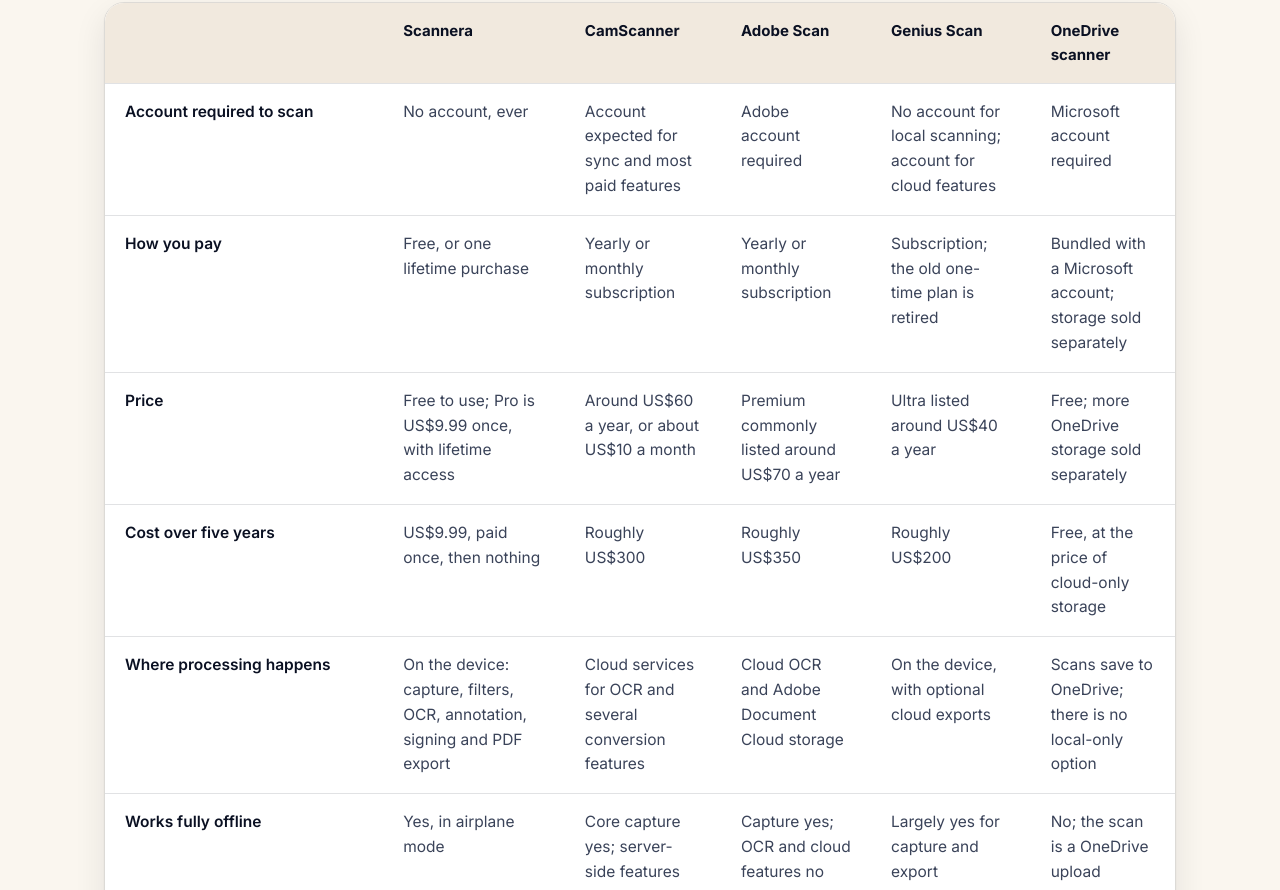
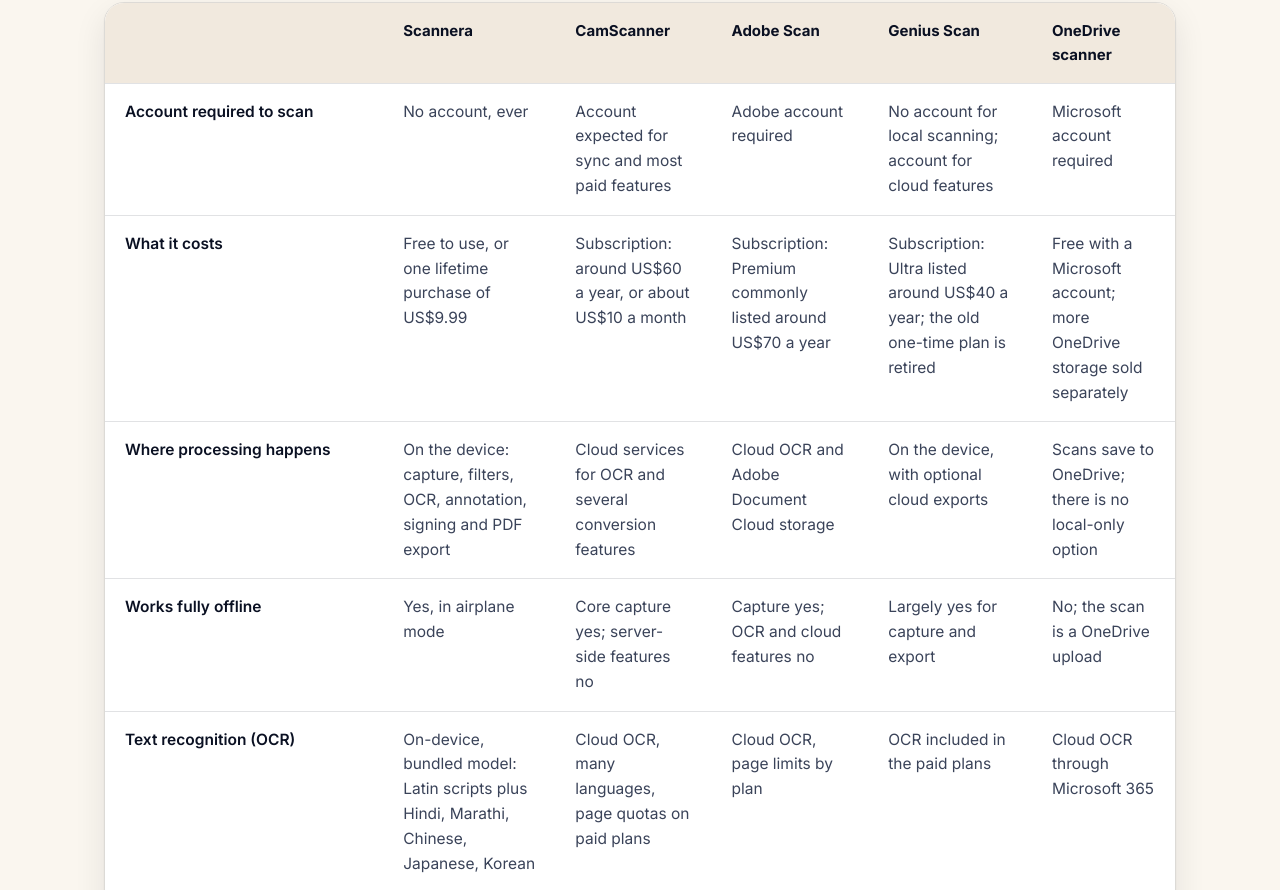
Before and after one commit to Crafting-Apps/Scannera-app, a plain HTML site: page docs/compare/index.html in a window 1280 px wide. Shown: the part 2728-3618 px from the top of the page. Drawn offline with nearby package versions, Linux system fonts and the light colour scheme.

Commit message:
Say the price once, high up
Payment model and price were two rows saying the same thing, so they
are now one "What it costs" row in second place. The five-year total
moves down next to the free tier, where it reads as the consequence
rather than a second price tag.

Co-Authored-By: Claude Opus 5 <noreply@anthropic.com>

```diff
--- a/docs/compare/index.html
+++ b/docs/compare/index.html
@@ -129,28 +129,12 @@
             <td>Microsoft account required</td>
           </tr>
           <tr>
-            <th scope="row">How you pay</th>
-            <td>Free, or one lifetime purchase</td>
-            <td>Yearly or monthly subscription</td>
-            <td>Yearly or monthly subscription</td>
-            <td>Subscription; the old one-time plan is retired</td>
-            <td>Bundled with a Microsoft account; storage sold separately</td>
-          </tr>
-          <tr>
-            <th scope="row">Price</th>
-            <td>Free to use; Pro is US$9.99 once, with lifetime access</td>
-            <td>Around US$60 a year, or about US$10 a month</td>
-            <td>Premium commonly listed around US$70 a year</td>
-            <td>Ultra listed around US$40 a year</td>
-            <td>Free; more OneDrive storage sold separately</td>
-          </tr>
-          <tr>
-            <th scope="row">Cost over five years</th>
-            <td>US$9.99, paid once, then nothing</td>
-            <td>Roughly US$300</td>
-            <td>Roughly US$350</td>
-            <td>Roughly US$200</td>
-            <td>Free, at the price of cloud-only storage</td>
+            <th scope="row">What it costs</th>
+            <td>Free to use, or one lifetime purchase of US$9.99</td>
+            <td>Subscription: around US$60 a year, or about US$10 a month</td>
+            <td>Subscription: Premium commonly listed around US$70 a year</td>
+            <td>Subscription: Ultra listed around US$40 a year; the old one-time plan is retired</td>
+            <td>Free with a Microsoft account; more OneDrive storage sold separately</td>
           </tr>
           <tr>
             <th scope="row">Where processing happens</th>
@@ -223,6 +207,14 @@
             <td>Not a separate feature</td>
             <td>Available</td>
             <td>Not a separate feature</td>
+          </tr>
+          <tr>
+            <th scope="row">Cost over five years</th>
+            <td>US$9.99, paid once, then nothing</td>
+            <td>Roughly US$300</td>
+            <td>Roughly US$350</td>
+            <td>Roughly US$200</td>
+            <td>Free, at the price of cloud-only storage</td>
           </tr>
           <tr>
             <th scope="row">What the free tier gives you</th>
```
